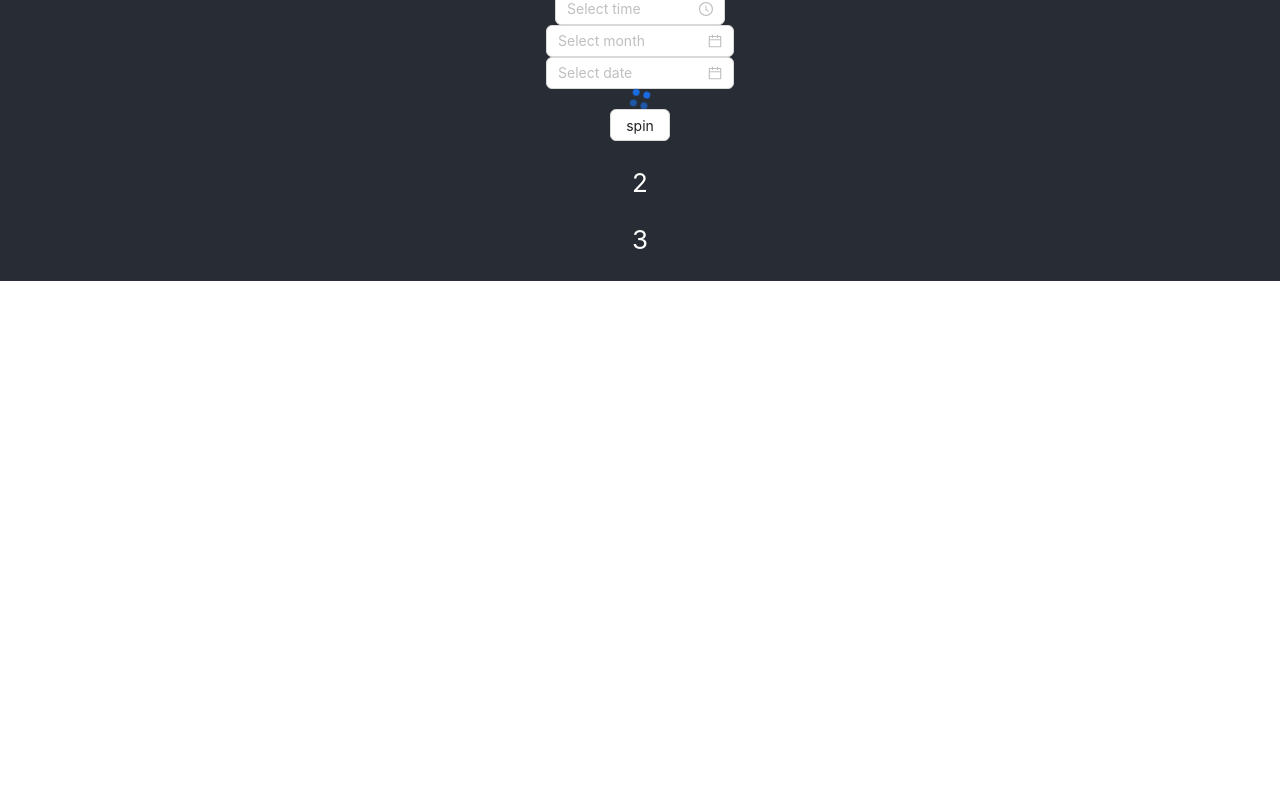
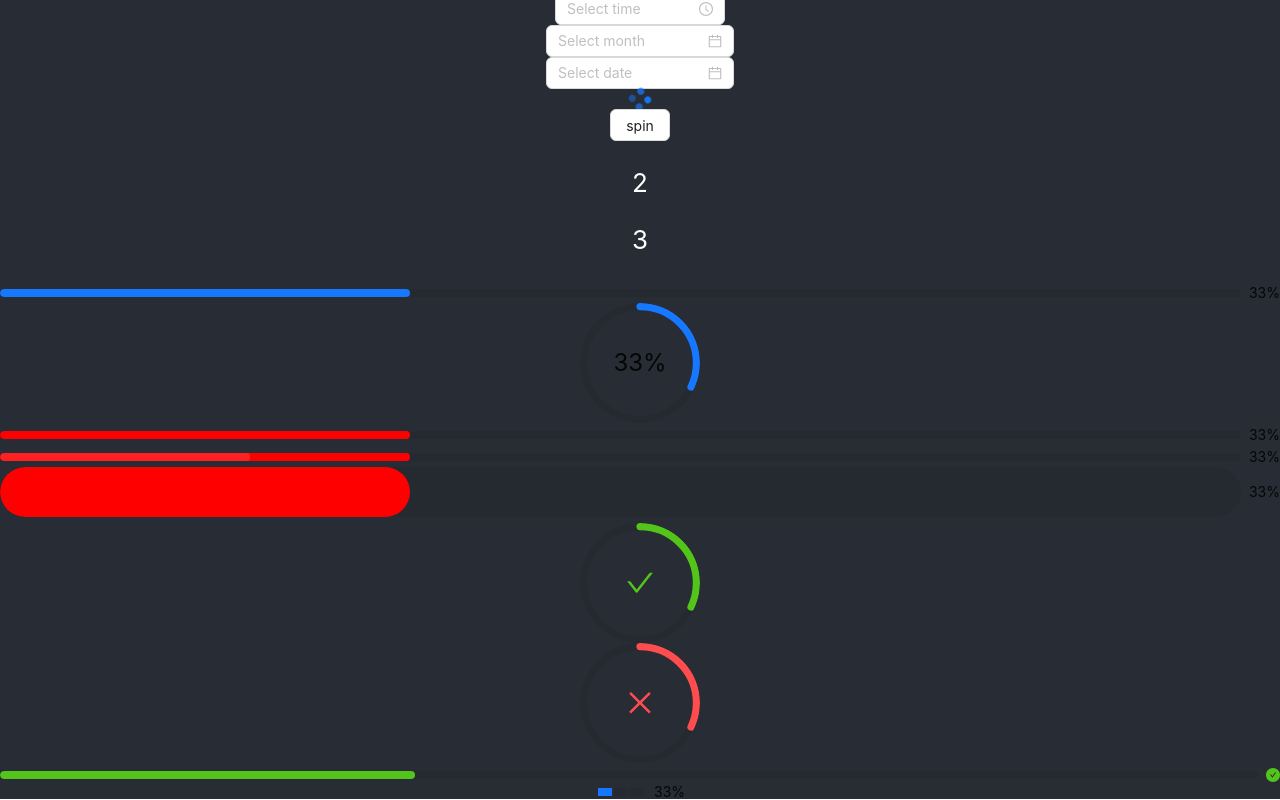
Before and after one commit to ThanhMTA/antd-design, a React (Create React App) app: page / in a window 1280 px wide. Shown: the part 1054-1854 px from the top of the page. Before the commit the page ends 1335 px from the top, so only its background shows below. Built offline with nearby package versions, Linux system fonts and the light colour scheme.

Commit message:
progress

```diff
--- a/src/App.js
+++ b/src/App.js
@@ -8,6 +8,7 @@ import Tableant from './component/table';
 import Alertant from './component/alert';
 import DatePickerAnt from './component/DatePicker';
 import Spinant from './component/Spin';
+import ProgressAnt from './component/progress';
 function App() {
   return (
     <div className="App">
@@ -21,6 +22,7 @@ function App() {
         <Alertant />
         <DatePickerAnt />
         <Spinant/>
+        <ProgressAnt/>
 
       </header>
     </div>
--- /dev/null
+++ b/src/component/progress/index.js
@@ -0,0 +1,18 @@
+import { Progress } from 'antd'
+ const ProgressAnt =()=> {
+    return (
+        <>
+        <Progress percent={33}/>
+        <Progress percent={33} type='circle'/>
+        <Progress percent={33} type ='line' strokeColor='red'/>
+        <Progress percent={33} type ='line' strokeColor='red' status='active'/>
+        <Progress percent={33} type ='line' strokeColor='red' strokeWidth={50}/>
+        <Progress percent={33} type='circle' status='success'/>
+        <Progress percent={33} type='circle' status='exception'/>
+        <Progress percent={33} type='line' status='success'/>
+        <Progress percent={33} type='line' steps={3}/>
+
+        </>
+    )
+ }
+ export default ProgressAnt;
```
